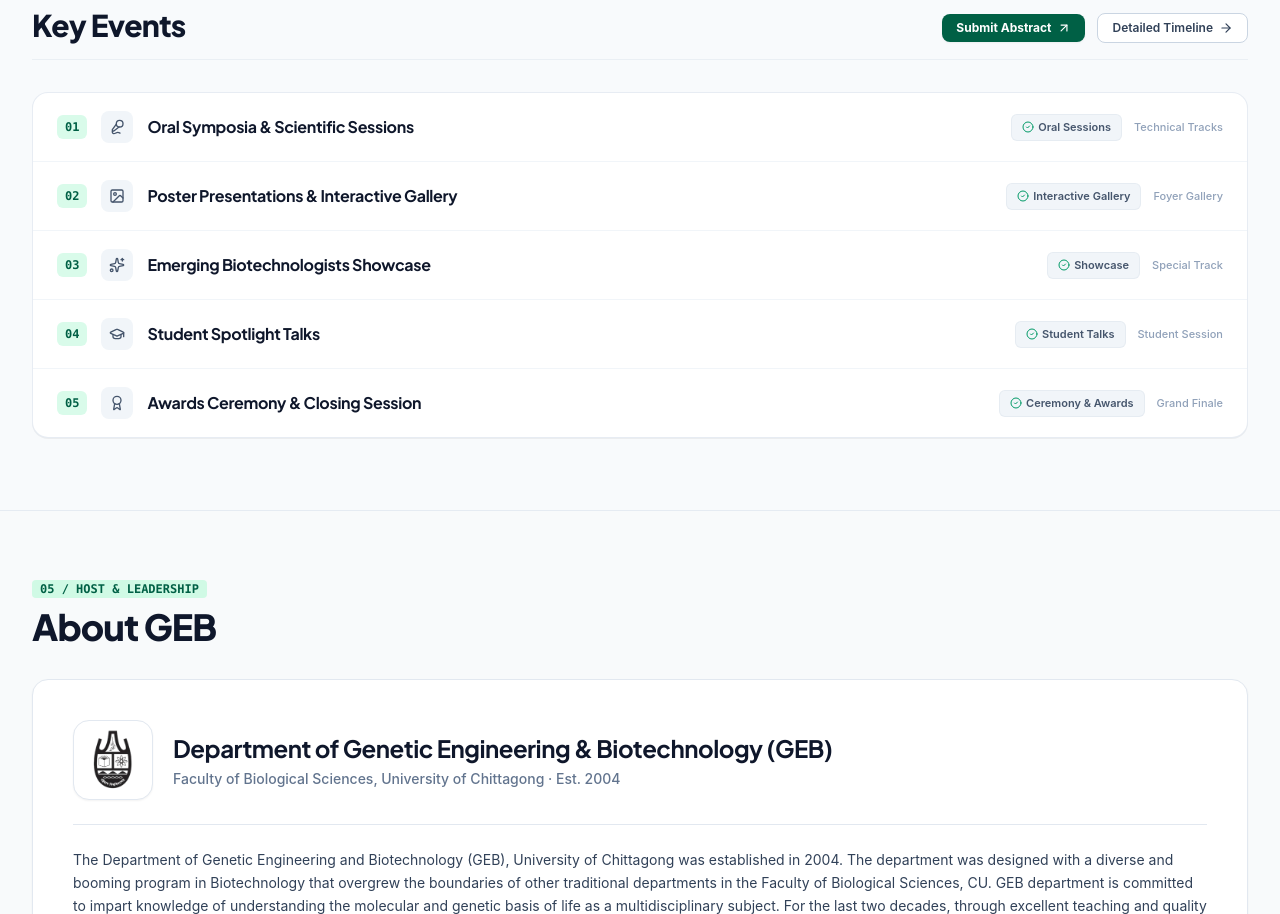
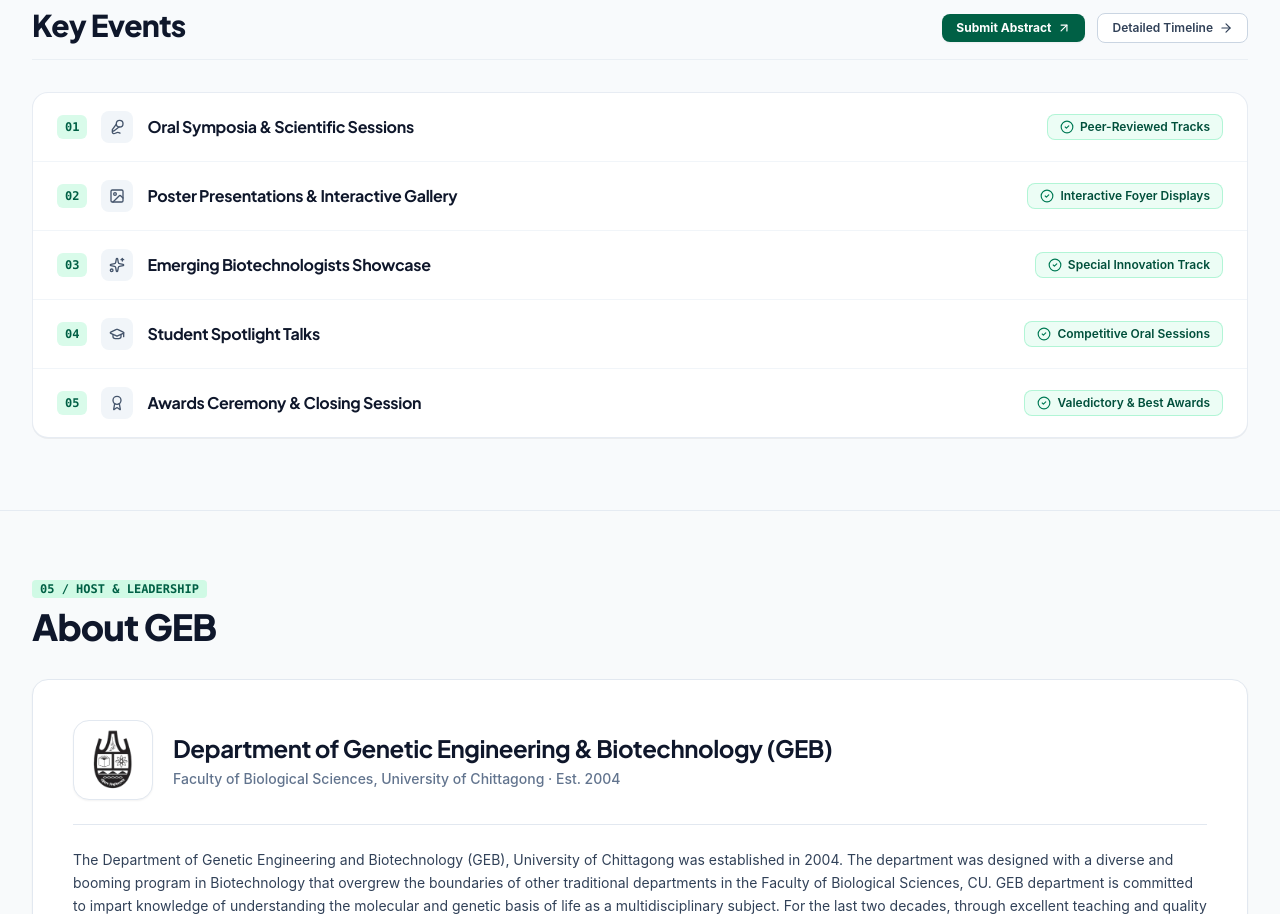
Before and after one commit to highdriveai-netizen/finalgeb, a React (Vite) app: page / in a window 1280 px wide. Shown: the part 3510-4424 px from the top of the page. Built offline with nearby package versions, Linux system fonts and the light colour scheme; a web font is replaced by a local one.

Commit message:
style: update 5 Key Events with exact titles and streamlined presentation

```diff
--- a/src/components/Agenda.tsx
+++ b/src/components/Agenda.tsx
@@ -20,42 +20,32 @@ const FIVE_EVENTS = [
   {
     step: '01',
     title: 'Oral Symposia & Scientific Sessions',
-    desc: 'Peer-reviewed oral paper presentations and thematic symposia across 8 scientific tracks.',
     icon: Mic2,
-    badge: 'Oral Sessions',
-    duration: 'Technical Tracks',
+    badge: 'Peer-Reviewed Tracks',
   },
   {
     step: '02',
     title: 'Poster Presentations & Interactive Gallery',
-    desc: 'Curated interactive poster displays, author Q&A, and expert jury evaluations in the foyer.',
     icon: GalleryIcon,
-    badge: 'Interactive Gallery',
-    duration: 'Foyer Gallery',
+    badge: 'Interactive Foyer Displays',
   },
   {
     step: '03',
     title: 'Emerging Biotechnologists Showcase',
-    desc: 'Dedicated platform highlighting high-impact projects, discoveries, and early-career innovations.',
     icon: Sparkles,
-    badge: 'Showcase',
-    duration: 'Special Track',
+    badge: 'Special Innovation Track',
   },
   {
     step: '04',
     title: 'Student Spotlight Talks',
-    desc: 'Fast-paced competitive oral presentations reserved for undergraduate and postgraduate student researchers.',
     icon: GraduationCap,
-    badge: 'Student Talks',
-    duration: 'Student Session',
+    badge: 'Competitive Oral Sessions',
   },
   {
     step: '05',
     title: 'Awards Ceremony & Closing Session',
-    desc: 'Recognition of Best Oral and Best Poster presenters, valedictory address, and closing remarks.',
     icon: Award,
-    badge: 'Ceremony & Awards',
-    duration: 'Grand Finale',
+    badge: 'Valedictory & Best Awards',
   },
 ];
 
@@ -124,12 +114,9 @@ export const Agenda: React.FC<AgendaProps> = ({ isPreview = false }) => {
 
                 {/* Right Badge / Status */}
                 <div className="flex items-center gap-3 shrink-0 self-start md:self-center pl-10 md:pl-0">
-                  <span className="inline-flex items-center gap-1 text-[11px] font-semibold text-slate-600 bg-slate-100 px-2.5 py-1 rounded-md border border-slate-200/70">
-                    <CheckCircle2 className="w-3 h-3 text-emerald-600" />
+                  <span className="inline-flex items-center gap-1.5 text-xs font-semibold text-emerald-900 bg-emerald-50 px-3 py-1 rounded-lg border border-emerald-200/80">
+                    <CheckCircle2 className="w-3.5 h-3.5 text-emerald-700" />
                     <span>{event.badge}</span>
-                  </span>
-                  <span className="text-[11px] font-medium text-slate-400 hidden lg:inline">
-                    {event.duration}
                   </span>
                 </div>
               </div>
```
